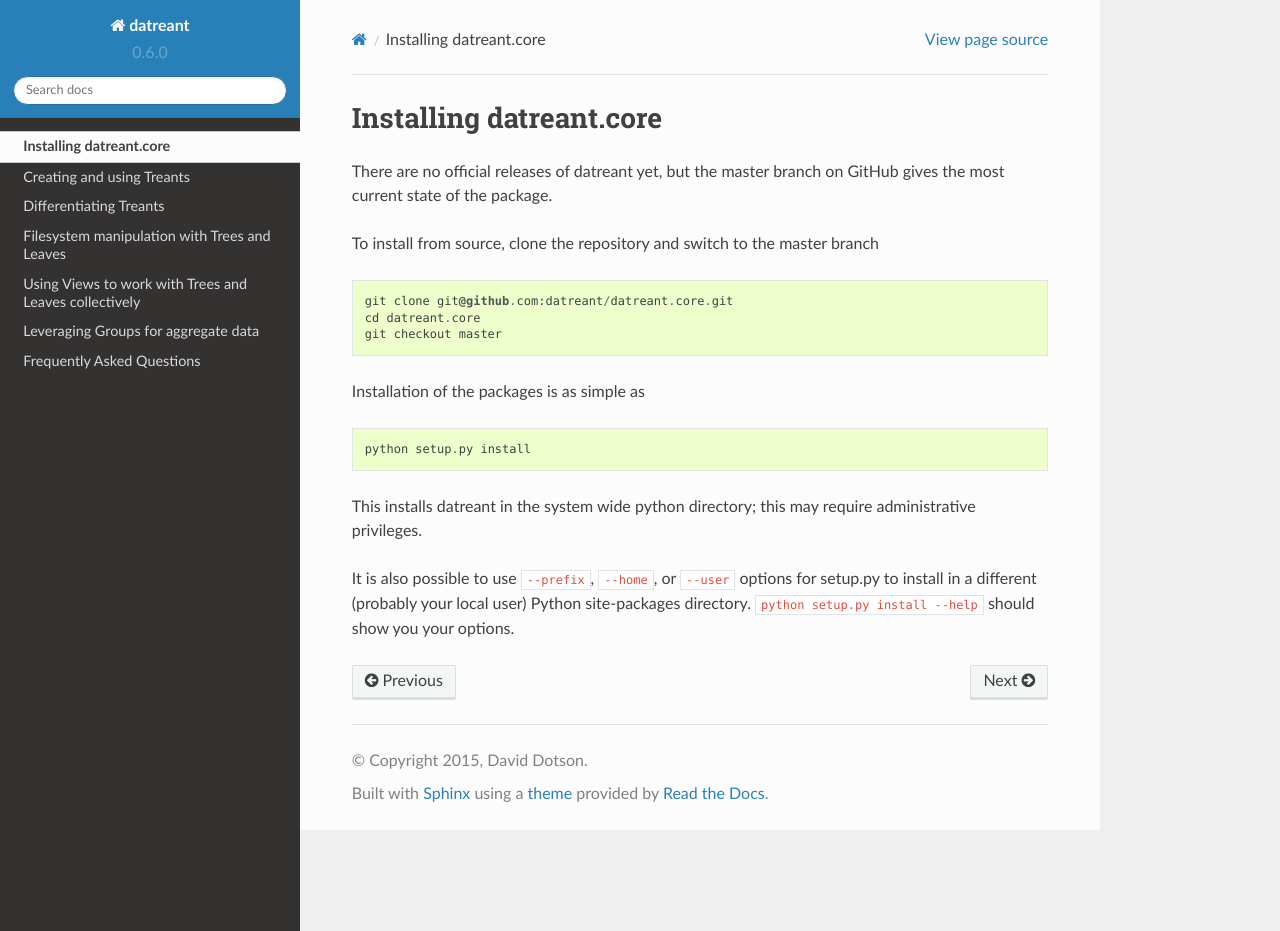
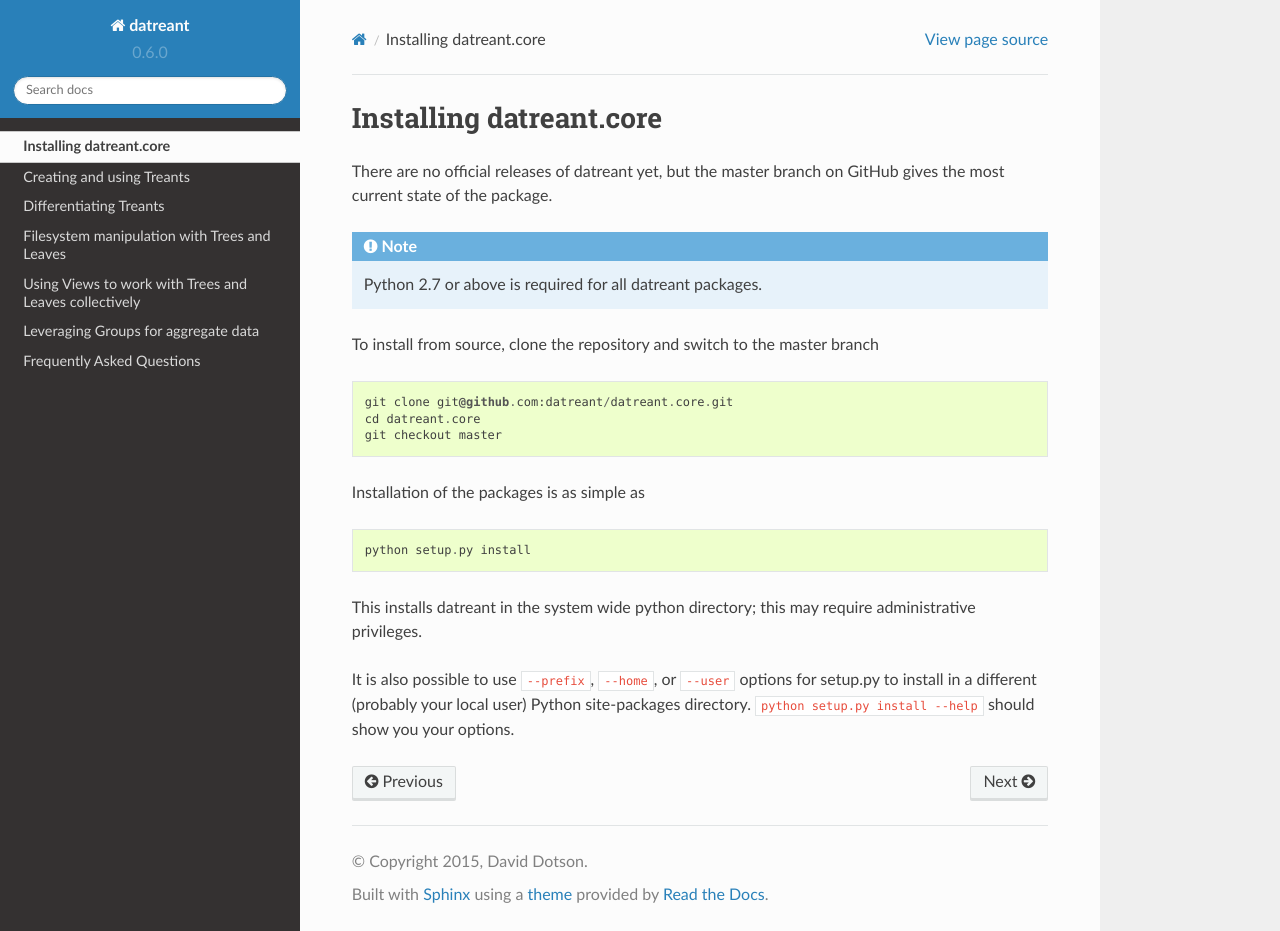
Before and after one commit to datreant/datreant, a Sphinx documentation site: the page built from docs/install.rst, in a window 1280 px wide and 931 px high. Built offline with Sphinx 7.4.7 and the Read the Docs theme 2.0.0, drawn with Linux system fonts in a browser that asks for light colours; pages that are not in the unit, such as notebooks, are missing from menus.

Commit message:
Added note on supported Python versions in installation.

```diff
--- a/docs/install.rst
+++ b/docs/install.rst
@@ -3,6 +3,8 @@ Installing datreant.core
 ========================
 There are no official releases of datreant yet, but the master branch on GitHub
 gives the most current state of the package.
+
+.. note:: Python 2.7 or above is required for all datreant packages.
 
 To install from source, clone the repository and switch to the master branch ::
 
```
